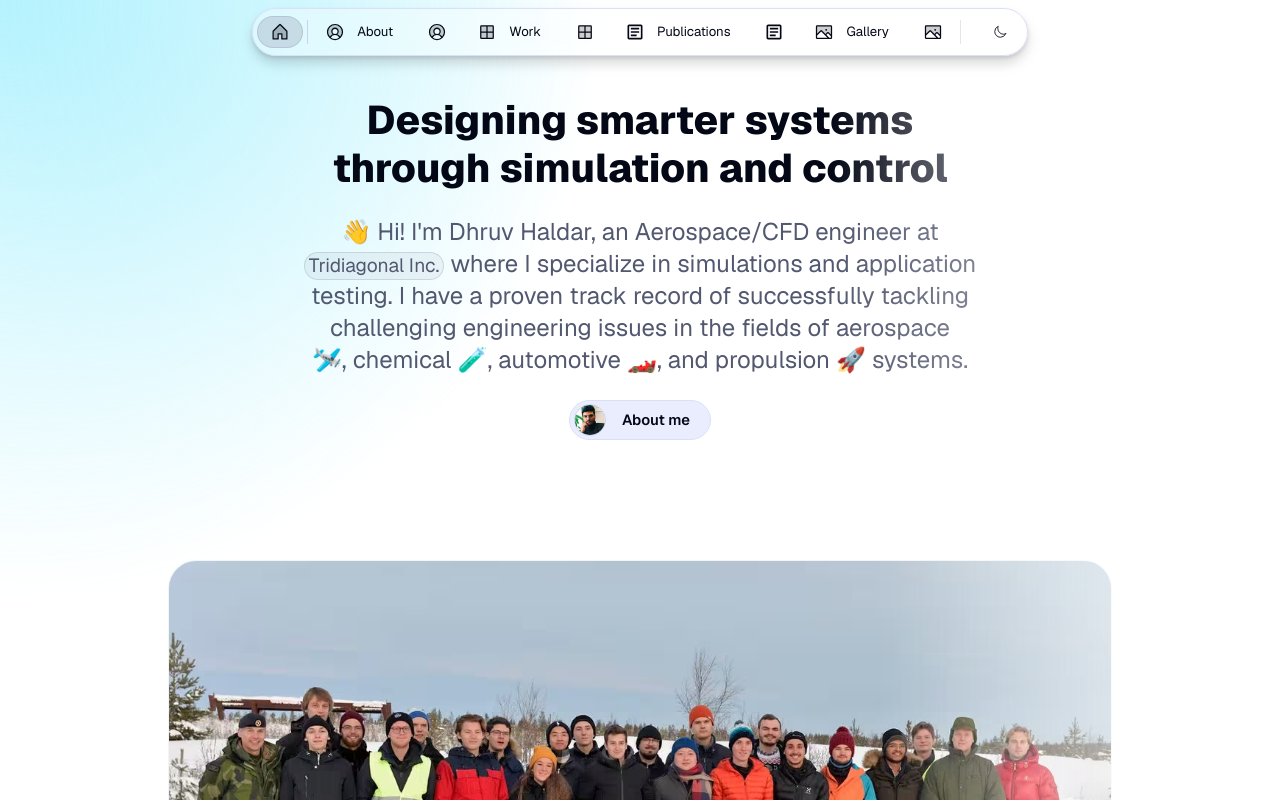
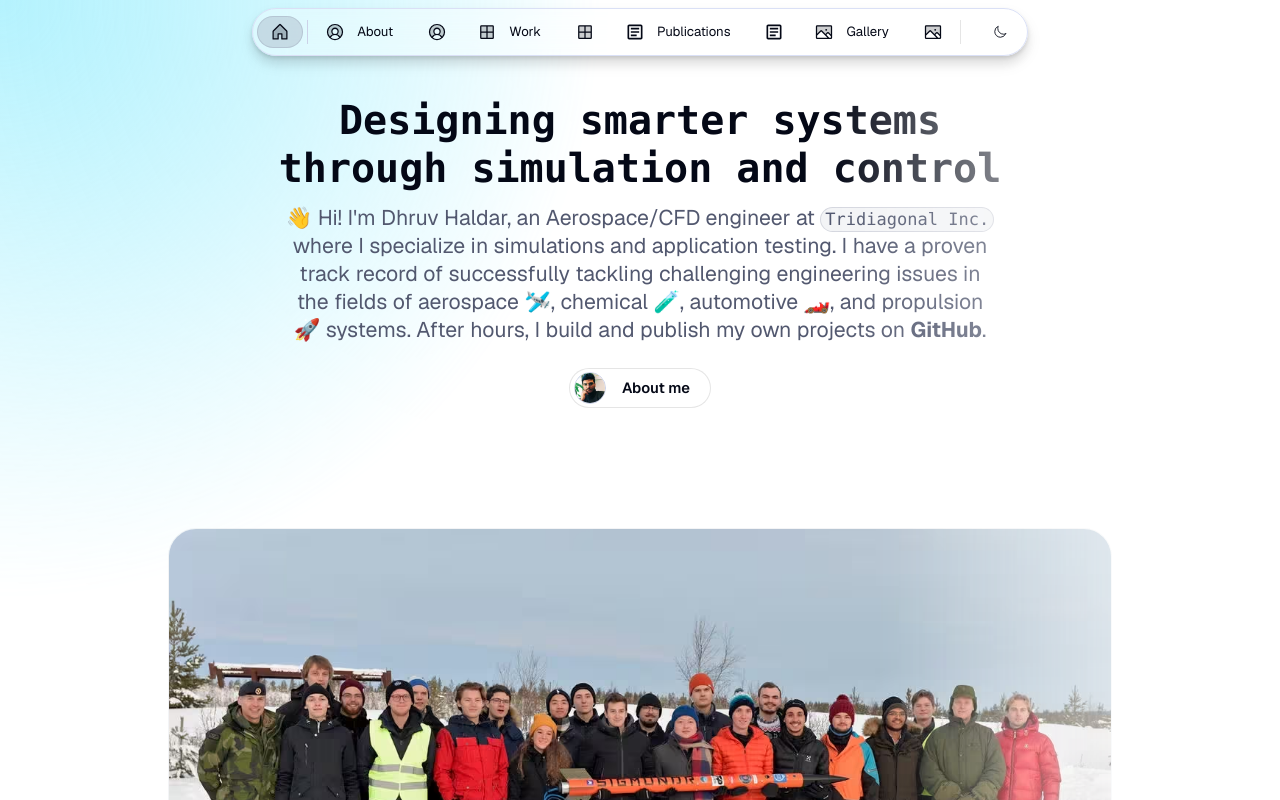
Before and after one commit to dhruvhaldar/portfolio, a Next.js app: page / in a window 1280 px wide. Shown: the top 800 px of the page. Built offline with nearby package versions, Linux system fonts and the light colour scheme.

Commit message:
Translucent about button, Font change

```diff
--- a/src/app/layout.tsx
+++ b/src/app/layout.tsx
@@ -84,19 +84,19 @@ export async function generateMetadata() {
 }
 
 // Font Settings
-const primary = Geist({
+const geist = Geist({
   subsets: ['latin'],
-  variable: '--font-primary',
   display: 'swap',
+  variable: '--font-geist',
 });
 
-type FontConfig = {
-  variable: string;
+// Set up font variables
+const fontVariables = {
+  '--font-primary': 'var(--font-geist, system-ui, sans-serif)',
+  '--font-secondary': 'var(--font-geist, system-ui, sans-serif)',
+  '--font-tertiary': 'var(--font-geist, system-ui, sans-serif)',
+  '--font-code': 'ui-monospace, SFMono-Regular, Menlo, Monaco, Consolas, "Liberation Mono", "Courier New", monospace',
 };
-
-const secondary: FontConfig | undefined = undefined;
-const tertiary: FontConfig | undefined = undefined;
-const code = primary;
 
 interface RootLayoutProps {
   children: React.ReactNode;
@@ -117,7 +117,8 @@ export default async function RootLayout({ children }: RootLayoutProps) {
       data-border={style.border}
       data-surface={style.surface}
       data-transition={style.transition}
-      className={classNames(primary.variable, style.variables, effects.variables)}
+      className={classNames(geist.variable, style.variables, effects.variables)}
+      style={fontVariables as React.CSSProperties}
     >
       <ToastProvider>
         <Column
@@ -126,6 +127,7 @@ export default async function RootLayout({ children }: RootLayoutProps) {
           fillWidth
           margin="0"
           padding="0"
+          className="font-sans antialiased"
         >
           <Background
             mask={{
--- a/src/app/page.tsx
+++ b/src/app/page.tsx
@@ -78,14 +78,14 @@ export default function Home() {
       {/* Hero Section */}
       <Column fillWidth paddingY="l" horizontal="center" gap="m">
         <Column maxWidth="s" horizontal="center" align="center">
-          <RevealFx translateY="4" fillWidth horizontal="center" paddingBottom="m">
+          <RevealFx translateY="4" fillWidth horizontal="center" paddingBottom="xs">
             <Heading wrap="balance" variant="display-strong-s">
               {home.headline}
             </Heading>
           </RevealFx>
 
           <RevealFx translateY="8" delay={0.2} fillWidth horizontal="center" paddingBottom="m">
-            <Text wrap="balance" onBackground="neutral-medium" variant="heading-default-xl">
+            <Text wrap="balance" onBackground="neutral-medium" variant="heading-default-l">
               {home.subline}
             </Text>
           </RevealFx>
@@ -98,6 +98,12 @@ export default function Home() {
               variant="secondary"
               size="m"
               arrowIcon
+              style={{
+                backgroundColor: 'rgba(255, 255, 255, 0.8)',
+                backdropFilter: 'blur(10px)',
+                WebkitBackdropFilter: 'blur(10px)',
+                border: '1px solid rgba(0, 0, 0, 0.1)',
+              }}
             >
               <Row gap="8" vertical="center" paddingRight="4">
                 {about.avatar.display && (
--- a/src/app/resources/content.js
+++ b/src/app/resources/content.js
@@ -56,7 +56,7 @@ const home = {
       👋 Hi! I&apos;m Dhruv Haldar, an Aerospace/CFD engineer at{" "}
       <InlineCode>
       <a href="https://www.tridiagonal.com/" style={{ color: 'inherit', textDecoration: 'none' }}>Tridiagonal Inc.</a>
-    </InlineCode> where I specialize in simulations and application testing. I have a proven track record of successfully tackling challenging engineering issues in the fields of aerospace 🛩️, chemical 🧪, automotive 🏎️, and propulsion 🚀 systems.
+    </InlineCode> where I specialize in simulations and application testing. I have a proven track record of successfully tackling challenging engineering issues in the fields of aerospace 🛩️, chemical 🧪, automotive 🏎️, and propulsion 🚀 systems. After hours, I build and publish my own projects on <a href="https://github.com/dhruvhaldar" target="_blank" rel="noopener noreferrer" style={{ color: 'inherit', textDecoration: 'none', fontWeight: 'bold' }}>GitHub</a>.
     </>
   ),
 };
```
